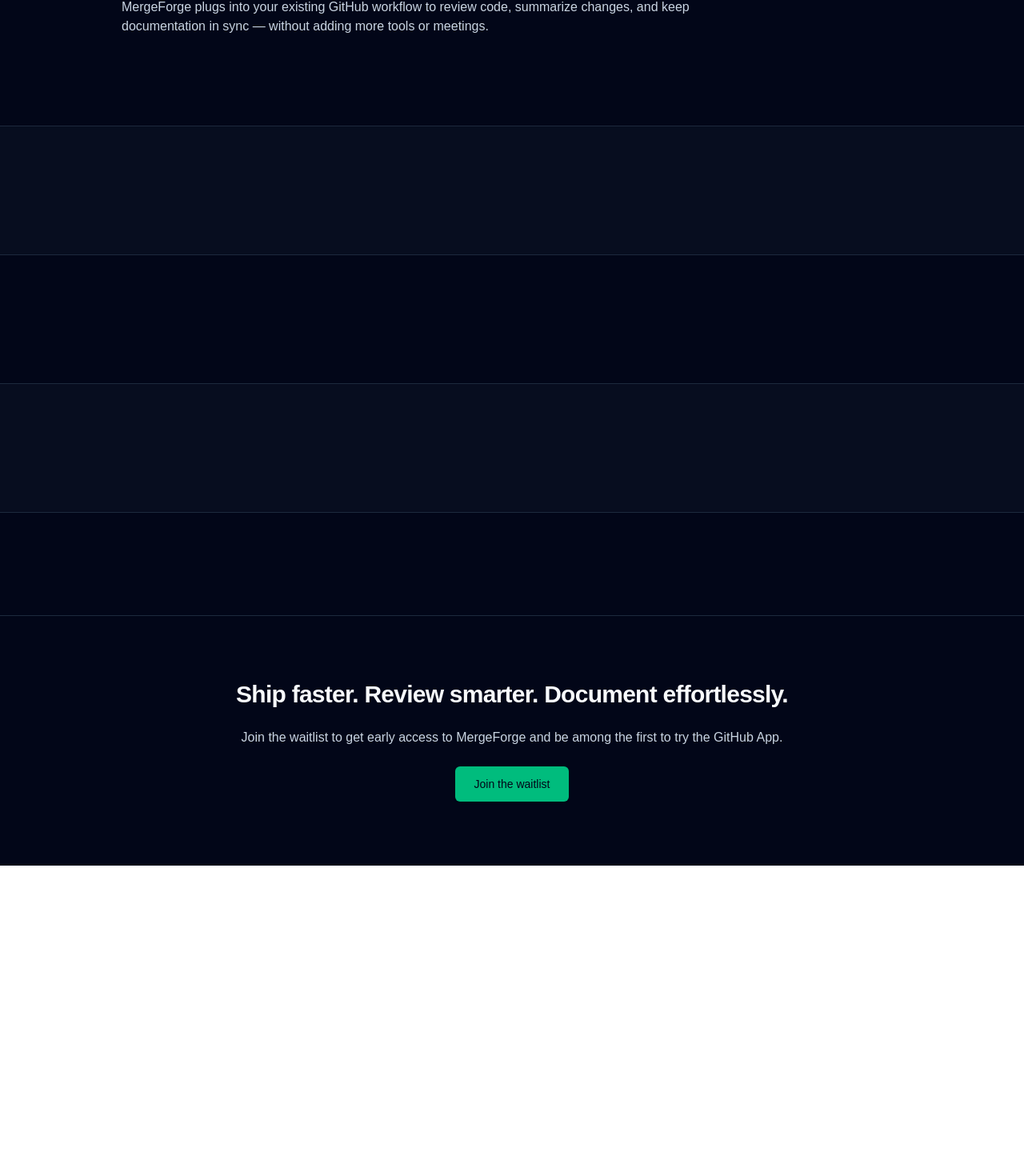
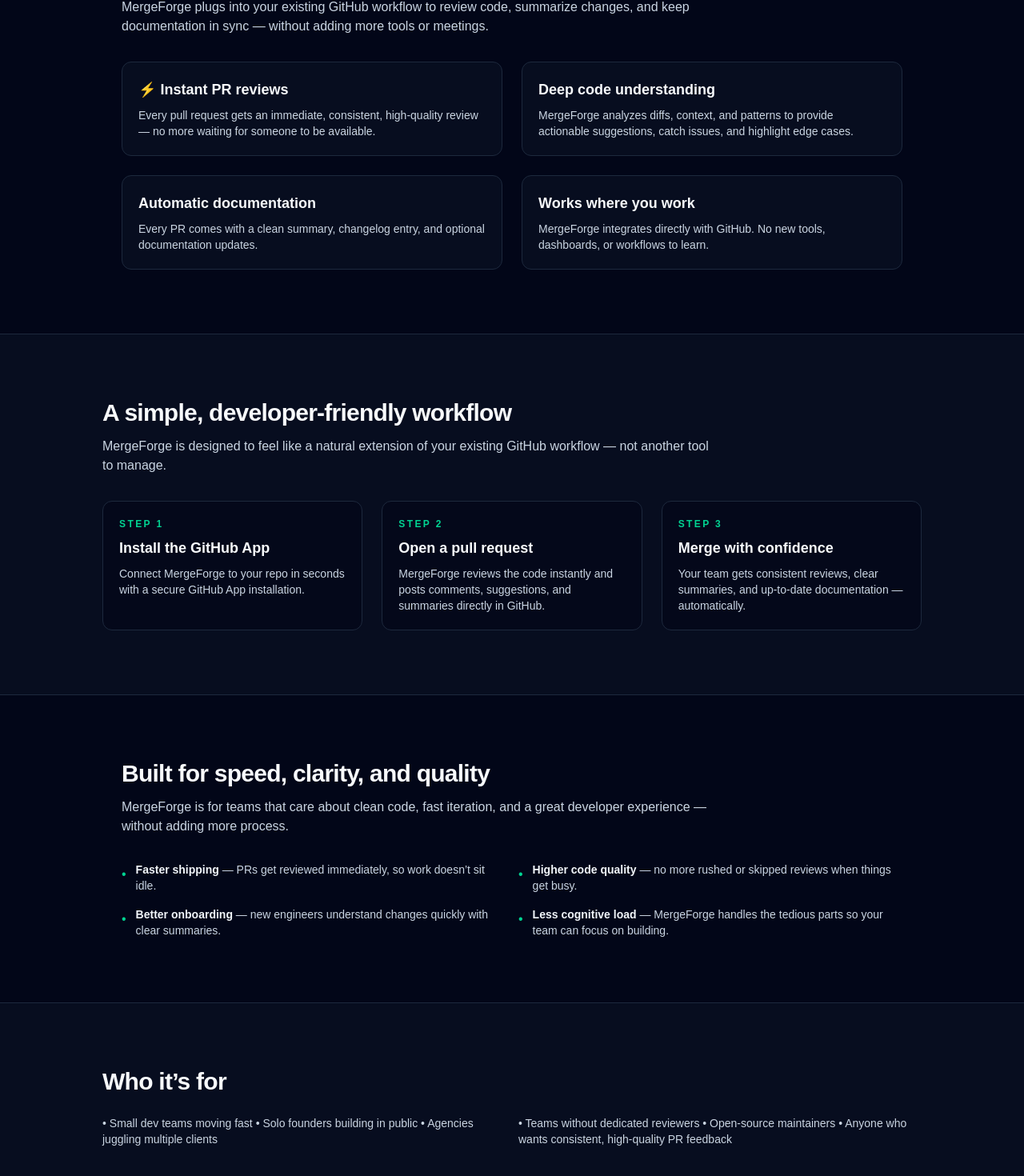
Before and after one commit to va5anth/MergeForge, a Next.js app: page / in a window 1280 px wide. Shown: the part 1219-2689 px from the top of the page at 80% size. Before the commit the page ends 2301 px from the top, so only its background shows below. Built offline with nearby package versions, Linux system fonts and the light colour scheme.

Commit message:
Landing page

```diff
--- a/app/page.tsx
+++ b/app/page.tsx
@@ -4,27 +4,38 @@
 export default function Home() {
   return (
     <main className="min-h-screen bg-slate-950 text-slate-50">
+
       {/* Hero Section */}
       <section className="px-6 py-16 md:py-24 lg:py-28 max-w-5xl mx-auto">
         <div className="space-y-6 md:space-y-8">
           <p className="text-sm font-medium text-emerald-400 uppercase tracking-[0.2em]">
             MergeForge
           </p>
+
           <h1 className="text-3xl md:text-5xl lg:text-6xl font-semibold tracking-tight">
             AI‑powered PR reviews and documentation
             <span className="block text-emerald-400">for small dev teams</span>
           </h1>
+
           <p className="text-base md:text-lg text-slate-300 max-w-2xl">
-            Ship faster with automated pull‑request reviews, instant code summaries, and clean documentation — all delivered directly inside GitHub.
+            Ship faster with automated pull‑request reviews, instant code summaries,
+            and clean documentation — all delivered directly inside GitHub.
           </p>
 
           <div className="flex flex-wrap items-center gap-3 pt-2">
-            <a href="#waitlist" className="inline-flex items-center justify-center rounded-md bg-emerald-500 px-5 py-2.5 text-sm font-medium text-slate-950 shadow-sm hover:bg-emerald-400 transition">
+            <a
+              href="#waitlist"
+              className="inline-flex items-center justify-center rounded-md bg-emerald-500 px-5 py-2.5 text-sm font-medium text-slate-950 shadow-sm hover:bg-emerald-400 transition"
+            >
               Join the waitlist
             </a>
-            <Link href="#how-it-works" className="inline-flex items-center justify-center rounded-md border border-slate-700 px-5 py-2.5 text-sm font-medium text-slate-100 hover:bg-slate-900 transition">
+
+            <a
+              href="#how-it-works"
+              className="inline-flex items-center justify-center rounded-md border border-slate-700 px-5 py-2.5 text-sm font-medium text-slate-100 hover:bg-slate-900 transition"
+            >
               See how it works
-            </Link>
+            </a>
           </div>
         </div>
       </section>
@@ -40,9 +51,13 @@
           <h2 className="text-2xl md:text-3xl font-semibold tracking-tight">
             Code reviews slow teams down
           </h2>
+
           <p className="text-slate-300">
-            Small teams move fast — but PR reviews often don’t. Engineers wait hours (or days) for feedback. Senior devs become bottlenecks. Documentation falls behind. Context switching kills momentum.
+            Small teams move fast — but PR reviews often don’t. Engineers wait hours
+            (or days) for feedback. Senior devs become bottlenecks. Documentation falls
+            behind. Context switching kills momentum.
           </p>
+
           <p className="text-slate-300">
             MergeForge removes the friction so your team can focus on building, not waiting.
           </p>
@@ -52,58 +67,231 @@
       {/* What MergeForge Does */}
       <section className="px-6 py-16 md:py-20 max-w-5xl mx-auto">
         <div className="space-y-8">
+
           <div className="space-y-3">
             <h2 className="text-2xl md:text-3xl font-semibold tracking-tight">
               Your AI teammate for code quality and clarity
             </h2>
+
             <p className="text-slate-300 max-w-3xl">
-              MergeForge plugs into your existing GitHub workflow to review code, summarize changes, and keep documentation in sync — without adding more tools or meetings.
+              MergeForge plugs into your existing GitHub workflow to review code,
+              summarize changes, and keep documentation in sync — without adding
+              more tools or meetings.
             </p>
           </div>
 
           <div className="grid gap-6 md:grid-cols-2">
-            {/* Feature Cards */}
-            {/* ... same as before ... */}
+
+            <div className="rounded-xl border border-slate-800 bg-slate-900/40 p-5 space-y-2">
+              <h3 className="text-lg font-semibold">⚡ Instant PR reviews</h3>
+              <p className="text-sm text-slate-300">
+                Every pull request gets an immediate, consistent, high‑quality review —
+                no more waiting for someone to be available.
+              </p>
+            </div>
+
+            <div className="rounded-xl border border-slate-800 bg-slate-900/40 p-5 space-y-2">
+              <h3 className="text-lg font-semibold">Deep code understanding</h3>
+              <p className="text-sm text-slate-300">
+                MergeForge analyzes diffs, context, and patterns to provide actionable
+                suggestions, catch issues, and highlight edge cases.
+              </p>
+            </div>
+
+            <div className="rounded-xl border border-slate-800 bg-slate-900/40 p-5 space-y-2">
+              <h3 className="text-lg font-semibold">Automatic documentation</h3>
+              <p className="text-sm text-slate-300">
+                Every PR comes with a clean summary, changelog entry, and optional
+                documentation updates.
+              </p>
+            </div>
+
+            <div className="rounded-xl border border-slate-800 bg-slate-900/40 p-5 space-y-2">
+              <h3 className="text-lg font-semibold"> Works where you work</h3>
+              <p className="text-sm text-slate-300">
+                MergeForge integrates directly with GitHub. No new tools, dashboards,
+                or workflows to learn.
+              </p>
+            </div>
+
           </div>
         </div>
       </section>
 
       {/* How It Works */}
-      <section id="how-it-works" className="px-6 py-16 md:py-20 bg-slate-900/40 border-y border-slate-800">
+      <section
+        id="how-it-works"
+        className="px-6 py-16 md:py-20 bg-slate-900/40 border-y border-slate-800"
+      >
         <div className="max-w-5xl mx-auto space-y-8">
-          {/* ... same as before ... */}
+
+          <div className="space-y-3">
+            <h2 className="text-2xl md:text-3xl font-semibold tracking-tight">
+              A simple, developer‑friendly workflow
+            </h2>
+
+            <p className="text-slate-300 max-w-3xl">
+              MergeForge is designed to feel like a natural extension of your existing
+              GitHub workflow — not another tool to manage.
+            </p>
+          </div>
+
+          <ol className="grid gap-6 md:grid-cols-3">
+
+            <li className="rounded-xl border border-slate-800 bg-slate-950/60 p-5 space-y-2">
+              <p className="text-xs font-semibold uppercase tracking-[0.2em] text-emerald-400">
+                Step 1
+              </p>
+              <h3 className="text-lg font-semibold">Install the GitHub App</h3>
+              <p className="text-sm text-slate-300">
+                Connect MergeForge to your repo in seconds with a secure GitHub App installation.
+              </p>
+            </li>
+
+            <li className="rounded-xl border border-slate-800 bg-slate-950/60 p-5 space-y-2">
+              <p className="text-xs font-semibold uppercase tracking-[0.2em] text-emerald-400">
+                Step 2
+              </p>
+              <h3 className="text-lg font-semibold">Open a pull request</h3>
+              <p className="text-sm text-slate-300">
+                MergeForge reviews the code instantly and posts comments, suggestions,
+                and summaries directly in GitHub.
+              </p>
+            </li>
+
+            <li className="rounded-xl border border-slate-800 bg-slate-950/60 p-5 space-y-2">
+              <p className="text-xs font-semibold uppercase tracking-[0.2em] text-emerald-400">
+                Step 3
+              </p>
+              <h3 className="text-lg font-semibold">Merge with confidence</h3>
+              <p className="text-sm text-slate-300">
+                Your team gets consistent reviews, clear summaries, and up‑to‑date
+                documentation — automatically.
+              </p>
+            </li>
+
+          </ol>
         </div>
       </section>
 
       {/* Why Teams Love MergeForge */}
       <section className="px-6 py-16 md:py-20 max-w-5xl mx-auto">
-        {/* ... same as before ... */}
+        <div className="space-y-8">
+
+          <div className="space-y-3">
+            <h2 className="text-2xl md:text-3xl font-semibold tracking-tight">
+              Built for speed, clarity, and quality
+            </h2>
+
+            <p className="text-slate-300 max-w-3xl">
+              MergeForge is for teams that care about clean code, fast iteration,
+              and a great developer experience — without adding more process.
+            </p>
+          </div>
+
+          <div className="grid gap-4 md:grid-cols-2">
+
+            <div className="flex items-start gap-3">
+              <span className="mt-1 text-emerald-400">•</span>
+              <p className="text-sm text-slate-300">
+                <span className="font-semibold text-slate-100">Faster shipping</span> —
+                PRs get reviewed immediately, so work doesn’t sit idle.
+              </p>
+            </div>
+
+            <div className="flex items-start gap-3">
+              <span className="mt-1 text-emerald-400">•</span>
+              <p className="text-sm text-slate-300">
+                <span className="font-semibold text-slate-100">Higher code quality</span> —
+                no more rushed or skipped reviews when things get busy.
+              </p>
+            </div>
+
+            <div className="flex items-start gap-3">
+              <span className="mt-1 text-emerald-400">•</span>
+              <p className="text-sm text-slate-300">
+                <span className="font-semibold text-slate-100">Better onboarding</span> —
+                new engineers understand changes quickly with clear summaries.
+              </p>
+            </div>
+
+            <div className="flex items-start gap-3">
+              <span className="mt-1 text-emerald-400">•</span>
+              <p className="text-sm text-slate-300">
+                <span className="font-semibold text-slate-100">Less cognitive load</span> —
+                MergeForge handles the tedious parts so your team can focus on building.
+              </p>
+            </div>
+
+          </div>
+        </div>
       </section>
 
       {/* Who It's For */}
       <section className="px-6 py-16 md:py-20 bg-slate-900/40 border-y border-slate-800">
-        {/* ... same as before ... */}
+        <div className="max-w-5xl mx-auto space-y-6">
+
+          <h2 className="text-2xl md:text-3xl font-semibold tracking-tight">
+            Who it’s for
+          </h2>
+
+          <div className="grid gap-4 md:grid-cols-2">
+
+            <p className="text-sm text-slate-300">
+              • Small dev teams moving fast
+              • Solo founders building in public
+              • Agencies juggling multiple clients
+            </p>
+
+            <p className="text-sm text-slate-300">
+              • Teams without dedicated reviewers
+              • Open‑source maintainers
+              • Anyone who wants consistent, high‑quality PR feedback
+            </p>
+
+          </div>
+        </div>
       </section>
 
       {/* Social Proof */}
       <section className="px-6 py-12 md:py-16 max-w-5xl mx-auto">
-        {/* ... same as before ... */}
+        <div className="rounded-xl border border-slate-800 bg-slate-950/60 p-6 md:p-8 text-center space-y-3">
+
+          <p className="text-sm font-medium text-emerald-400 uppercase tracking-[0.2em]">
+            Built by engineers, for engineers
+          </p>
+
+          <p className="text-sm text-slate-300">
+            Trusted by developers who care about clean code, fast iteration,
+            and a great developer experience.
+          </p>
+
+        </div>
       </section>
 
       {/* Final CTA */}
       <section className="px-6 py-16 md:py-20 border-t border-slate-800 bg-slate-950">
         <div className="max-w-3xl mx-auto text-center space-y-6">
+
           <h2 className="text-2xl md:text-3xl font-semibold tracking-tight">
             Ship faster. Review smarter. Document effortlessly.
           </h2>
+
           <p className="text-slate-300">
-            Join the waitlist to get early access to MergeForge and be among the first to try the GitHub App.
+            Join the waitlist to get early access to MergeForge and be among the first
+            to try the GitHub App.
           </p>
-          <a href="#waitlist" className="inline-flex items-center justify-center rounded-md bg-emerald-500 px-6 py-3 text-sm font-medium text-slate-950 shadow-sm hover:bg-emerald-400 transition">
+
+          <a
+            href="#waitlist"
+            className="inline-flex items-center justify-center rounded-md bg-emerald-500 px-6 py-3 text-sm font-medium text-slate-950 shadow-sm hover:bg-emerald-400 transition"
+          >
             Join the waitlist
           </a>
+
         </div>
       </section>
+
     </main>
   );
 }
```
